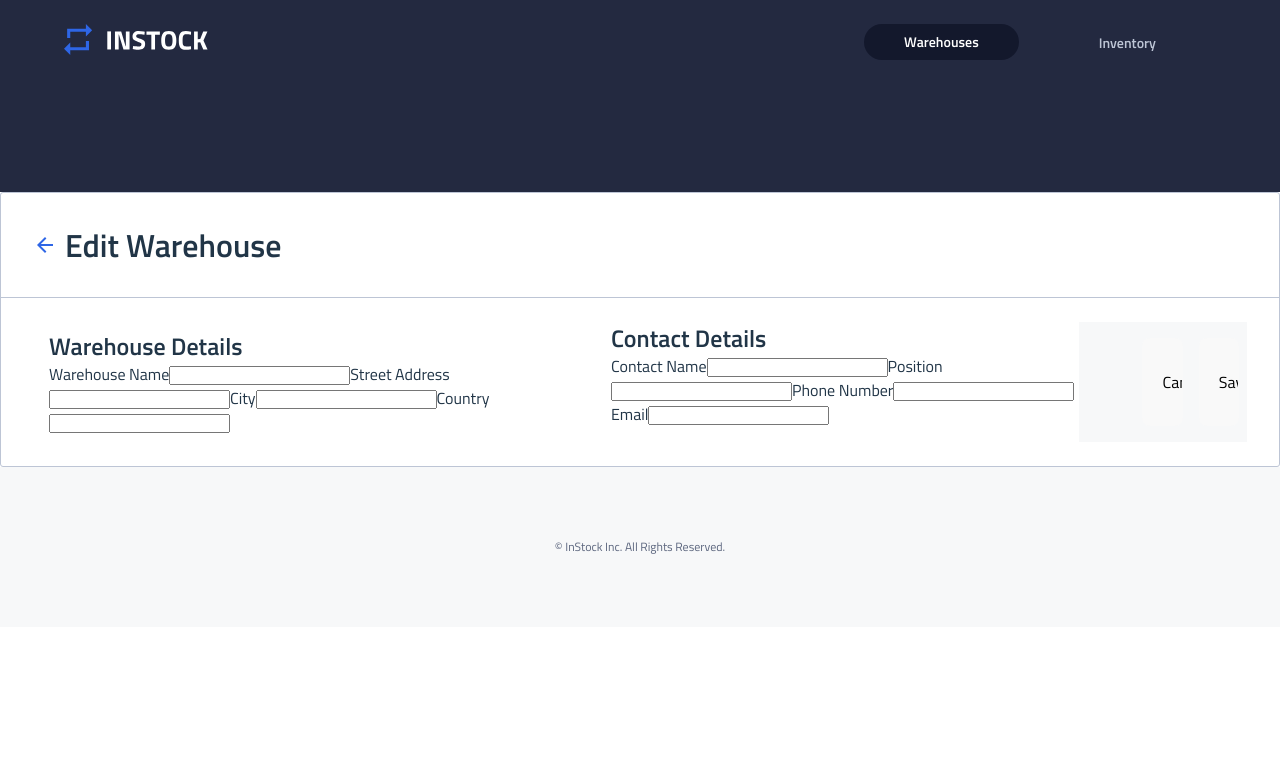
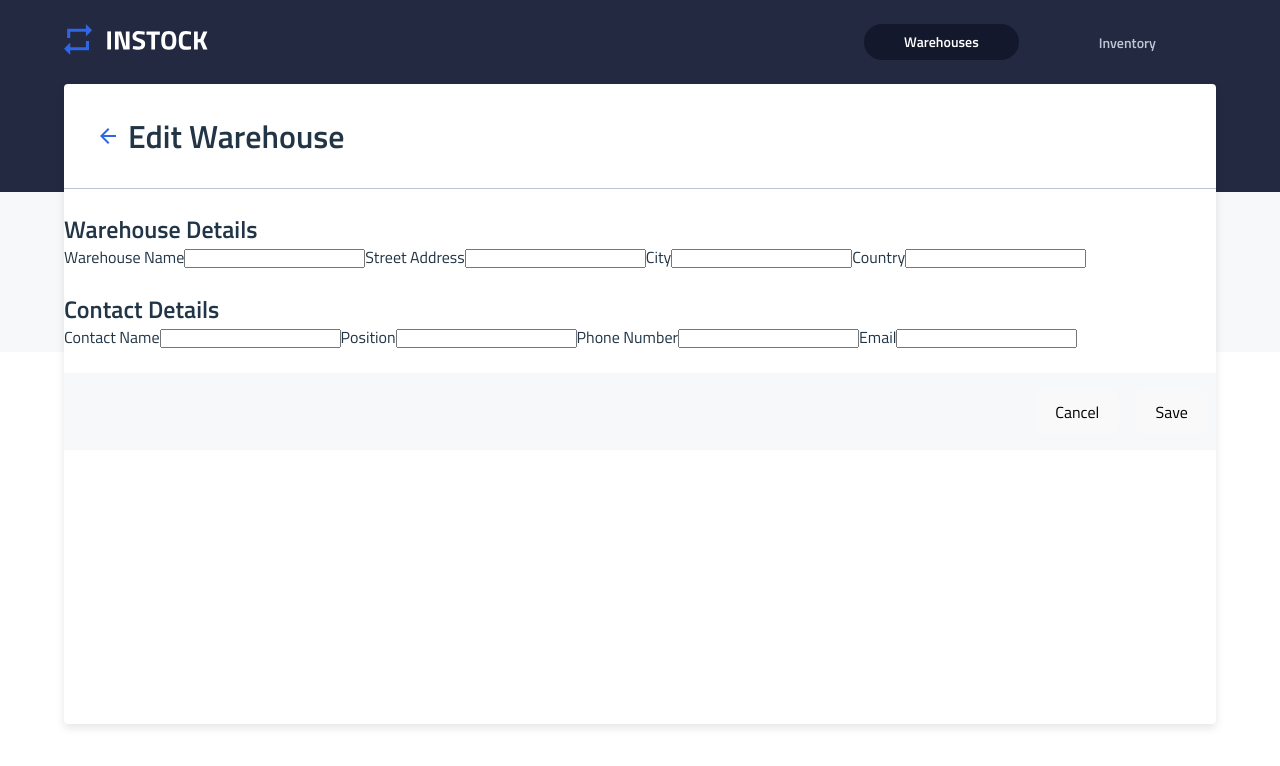
Before and after one commit to StefanUoft/InStock, a React (Vite) app: page /warehouses/edit/1 in a window 1280 px wide. Shown: the top 766 px of the page. Built offline with nearby package versions, Linux system fonts and the light colour scheme; no server answers.

Commit message:
Update EditWarehouse.scss

```diff
--- a/src/components/EditWarehouse/EditWarehouse.scss
+++ b/src/components/EditWarehouse/EditWarehouse.scss
@@ -2,14 +2,8 @@
 @use "../../styles/partials/mixins" as *;
 @use "../../styles/partials/variables" as *;
 @use "../../styles/partials/global" as *;
-
 .edit-warehouse {
-  display: flex;
-  flex-direction: column;
-  width: 100%;
-  border: 1px solid $cloud-color;
-  border-radius: 0.1875rem;
-
+  @include page-content;
   &__header {
     display: flex;
     padding: 1.5rem 1rem;
@@ -18,7 +12,6 @@
       padding: 2rem;
     }
   }
-
   &__header-back-button {
     display: flex;
     align-items: center;
@@ -26,12 +19,10 @@
     background-color: transparent;
     padding: 0rem 0.5rem 0 0;
   }
-
   &__header-title {
     @include h1;
     overflow-y: hidden;
   }
-
   &__forms {
     width: 100%;
     display: flex;
@@ -39,7 +30,9 @@
     @include tablet {
       display: flex;
       flex-direction: row;
-      padding: 1.5rem 2rem;
+      flex-wrap: wrap;
+      padding: 1.5rem 0;
+      row-gap: 1.5rem;
     }
   }
   &__warehouse-form {
@@ -49,7 +42,7 @@
       display: flex;
       flex-direction: row;
       border-bottom: none;
-      padding-right: 2.5rem;
+      padding: 0 2rem;
       border-right: 1px solid $cloud-color;
     }
   }
@@ -57,7 +50,7 @@
     flex: 1;
     padding: 0.5rem 1rem;
     @include tablet {
-      padding-left: 2rem;
+      padding: 0 2rem;
     }
   }
   &__warehouse-details {
@@ -66,6 +59,7 @@
     border-bottom: 1px solid $cloud-color;
     @include tablet {
       border-bottom: none;
+      padding: 0;
     }
   }
   &__warehouse-title,
@@ -73,7 +67,6 @@
     @include h2;
     padding: 1rem 0;
   }
-
   &__form-container {
     display: flex;
     flex-direction: column;
@@ -83,7 +76,6 @@
     @include h3;
     padding: 0.25rem 0;
   }
-
   &__input {
     @include p2;
     width: 95%;
@@ -101,6 +93,7 @@
     justify-content: center;
     @include tablet {
       justify-content: flex-end;
+      width: 100%;
       padding-left: 5rem;
       padding-right: 0.5rem;
     }
@@ -114,7 +107,6 @@
   }
   &__button-save {
     @include button-primary;
-
     @include tablet {
       width: auto;
     }
```
